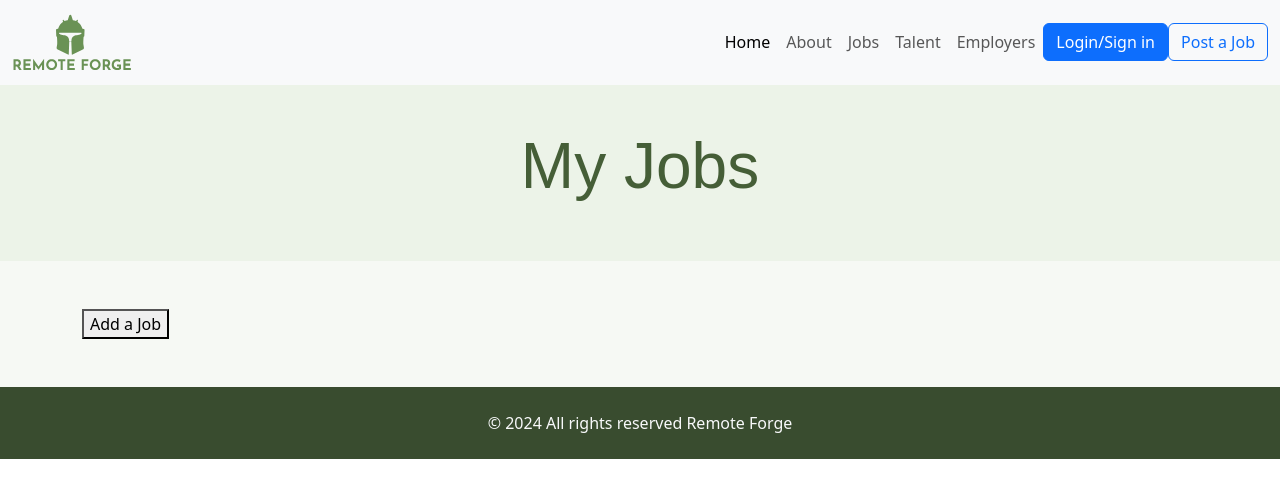
After one commit to patrickhladun/remote-forge, a Django app: page /my-jobs/ in a window 1280 px wide. The commit adds this page. Shown: the top 498 px of the page. Run offline with Django 5.2, Linux system fonts and the light colour scheme; some libraries are stand-ins or nearby versions.

Commit message:
feat: add initial my-jobs page, urls, view and template

```diff
--- /dev/null
+++ b/apps/job/templates/job/admin/my_jobs.html
@@ -0,0 +1,16 @@
+{% extends 'index.html' %}
+
+{% block content %}
+<main class="main">
+  <section class="bg-brand-100">
+    <div class="container py-5">
+      <h1 class="text-center">My Jobs</h1>
+    </div>
+  </section>
+  <section class="bg-brand-50">
+    <div class="container py-5">
+      <button>Add a Job</button>
+    </div>
+  </section>
+</main>
+{% endblock %}
--- a/apps/job/urls.py
+++ b/apps/job/urls.py
@@ -4,4 +4,5 @@ from . import views
 urlpatterns = [
     path("job/<uuid:id>", views.job, name="job"),
     path("jobs/", views.jobs, name="jobs"),
+    path("my-jobs/", views.my_jobs, name="my-jobs"),
 ]
--- a/apps/job/views.py
+++ b/apps/job/views.py
@@ -20,3 +20,10 @@ def jobs(request):
     """View function for jobs."""
     jobs = Listing.objects.all()
     return render(request, "job/jobs.html", {"jobs": jobs})
+
+
+
+def my_jobs(request):
+    """View function for jobs."""
+    jobs = Listing.objects.all()
+    return render(request, "job/admin/my_jobs.html", {"jobs": jobs})
--- a/templates/partials/header/desktop-navbar.html
+++ b/templates/partials/header/desktop-navbar.html
@@ -23,6 +23,9 @@
           </a>
           <ul class="dropdown-menu dropdown-menu-end">
             <li><a class="dropdown-item" href="{% url 'profile' %}">Profile</a></li>
+            {% if request.user.user_type == 'employer' %}
+            <li><a class="dropdown-item" href="{% url 'my-jobs' %}">My Jobs</a></li>
+            {% endif %}
             <li><a class="dropdown-item" href="{% url 'account' %}">Account</a></li>
             <li>
               <hr class="dropdown-divider">
```
